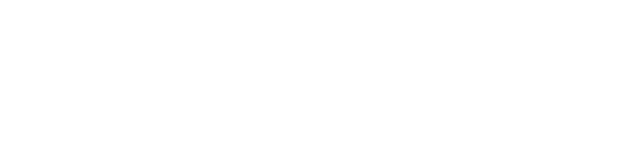
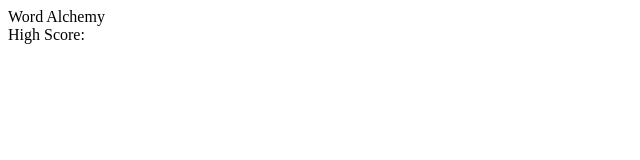
Before and after one commit to CalebAHJ/word-alchemy, a plain HTML site: page index.html in a window 1280 px wide. Shown: the whole page, without its empty margins (0-640 px from the left). Drawn offline with Linux system fonts and the light colour scheme.

Commit message:
basic html display created

```diff
--- a/index.html
+++ b/index.html
@@ -12,5 +12,12 @@
 </head>
 <body>
 
+    <div class="container">
+        <div id="title">Word Alchemy</div>
+        <div class="word"></div>
+        <div class="word"></div>
+        <div id="score">High Score: </div>
+    </div>
+
 </body>
 </html>
```
